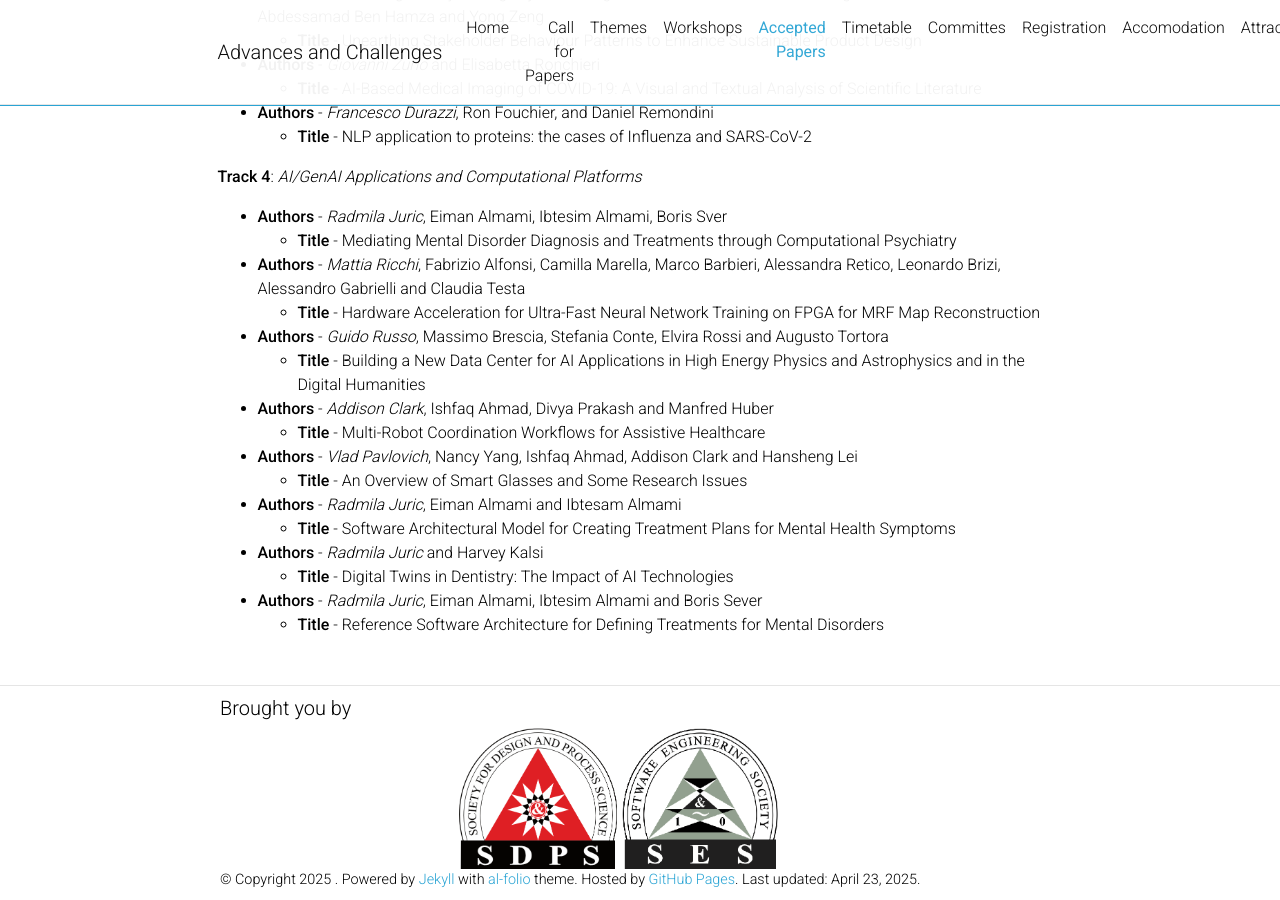
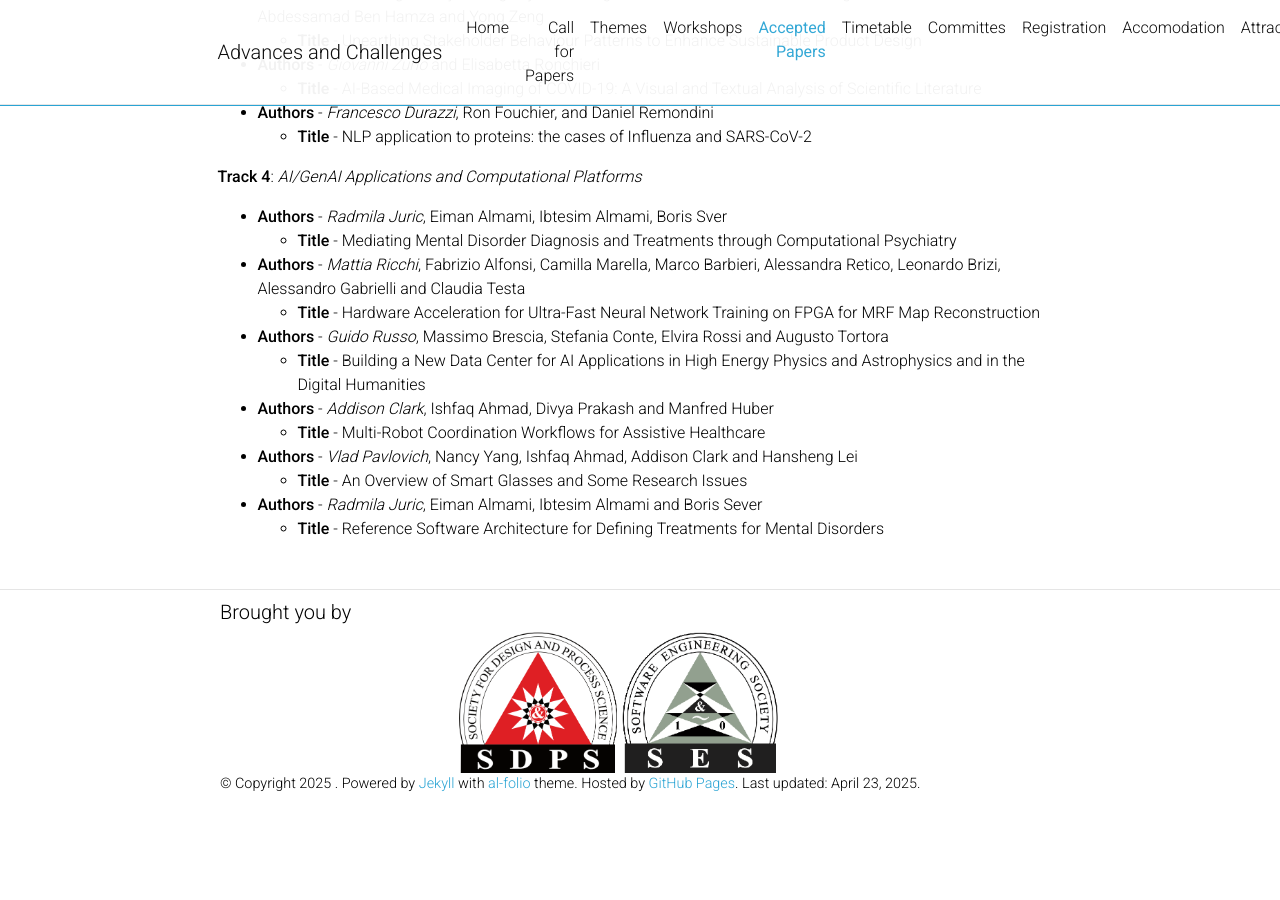
Before and after one commit to GenAI4DPS/advances-challenges, a Jekyll site: the page built from _pages/accepted-papers.md, in a window 1280 px wide and 900 px high, scrolled down 1505 px. Built offline with Jekyll 4.4.1, drawn with Linux system fonts in a browser that asks for light colours; comment, search, counter and statistics services are not loaded; a style sheet for code colours, icons or effects is not loaded; after the commit the page ends 2309 px from its top, so only the background shows below that.

Commit message:
Update accepted-papers.md

```diff
--- a/_pages/accepted-papers.md
+++ b/_pages/accepted-papers.md
@@ -91,11 +91,5 @@ nav_order: 5
  - **Authors** - _Vlad Pavlovich_, Nancy Yang, Ishfaq Ahmad, Addison Clark and Hansheng Lei
    - **Title** - An Overview of Smart Glasses and Some Research Issues
 
- - **Authors** - _Radmila Juric_, Eiman Almami and Ibtesam Almami
-   - **Title** - Software Architectural Model for Creating Treatment Plans for Mental Health Symptoms
-
- - **Authors** - _Radmila Juric_ and Harvey Kalsi
-   - **Title** - Digital Twins in Dentistry: The Impact of AI Technologies
-
  - **Authors** - _Radmila Juric_, Eiman Almami, Ibtesim Almami and Boris Sever
    - **Title** - Reference Software Architecture for Defining Treatments for Mental Disorders
```
